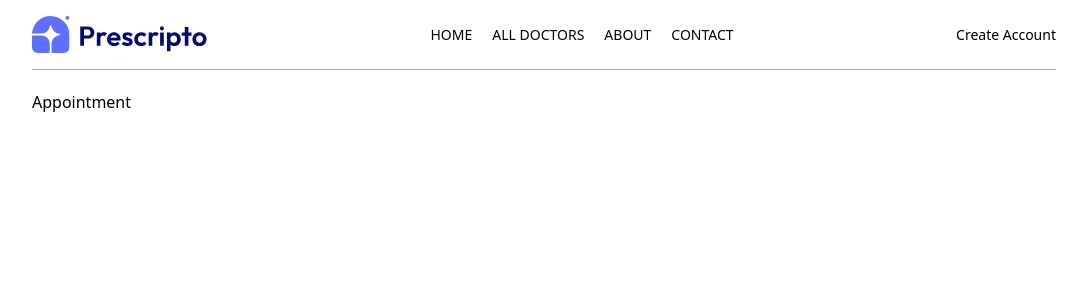
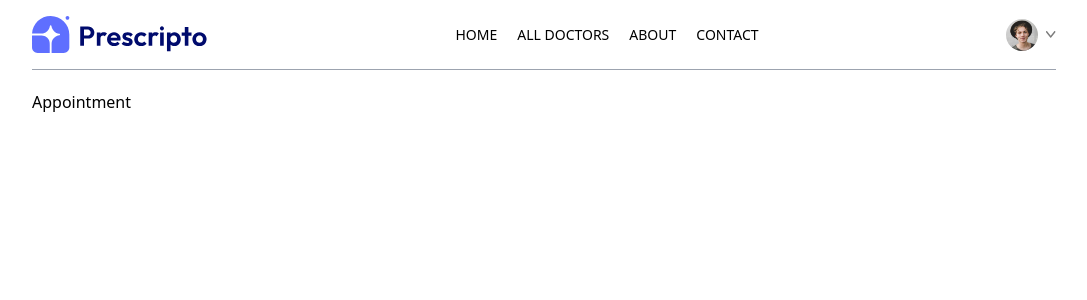
Before and after one commit to aryannaik225/Docto-Appointment-Website, a React app in the folder frontend/: page /appointment/1 in a window 1280 px wide. Shown: the top 300 px of the page, without its empty margins (96-1183 px from the left). Built offline with nearby package versions, Linux system fonts and the light colour scheme; the HTML template or start-up script is replaced by a standard one.

Commit message:
Navbar done

```diff
--- a/frontend/src/components/Navbar.jsx
+++ b/frontend/src/components/Navbar.jsx
@@ -1,8 +1,14 @@
-// import React from 'react'
+import { useState } from 'react'
 import { assets } from '../assets/assets_frontend/assets'
-import { NavLink } from 'react-router-dom'
+import { NavLink, useNavigate } from 'react-router-dom'
 
 const Navbar = () => {
+
+    const navigate = useNavigate()
+
+    const [showMenu, setShowMenu] = useState(false)
+    const [token, setToken] = useState(true)
+
   return (
     <div className='flex items-center justify-between text-sm py-4 mb-5 border-b border-b-gray-400'>
         <img className='w-44 cursor-pointer' src={assets.logo} alt="" />
@@ -24,8 +30,22 @@
                 <hr className='border-none outline-none h-0.5 bg-primary w-3/5 m-auto hidden'/>
             </NavLink>
         </ul>
-        <div>
-            <button>Create Account</button>
+        <div className='flex items-center gap-4'>
+            {
+                token
+                ? <div className='flex items-center gap-2 cursor-pointer group relative'>
+                    <img className='w-8 rounded-full' src={assets.profile_pic} alt="" />
+                    <img className='w-2.5' src={assets.dropdown_icon} alt="" />
+                    <div className='absolute top-0 right-0 pt-14 text-base font-medium text-gray-600 z-20 hidden group-hover:block'>
+                        <div className='min-w-48 bg-stone-100 rounded flex flex-col gap-4 p-4'>
+                            <p onClick={() => navigate('my-profile')} className='hover:text-black cursor-pointer'>My Profile</p>
+                            <p onClick={() => navigate('my-appointments')} className='hover:text-black cursor-pointer'>My Appointments</p>
+                            <p onClick={() => setToken(false)} className='hover:text-black cursor-pointer'>Logout</p>
+                        </div>
+                    </div>
+                </div>
+                : <button onClick={() => navigate('/login')} className='bg-primary text-white px-8 py-3 rounded-full font-light md:block hidden'>Create Account</button>
+            }
         </div>
     </div>
   )
--- a/frontend/src/index.css
+++ b/frontend/src/index.css
@@ -1,3 +1,7 @@
 @tailwind base;
 @tailwind components;
 @tailwind utilities;
+
+.active hr{
+    @apply block;
+}
```
